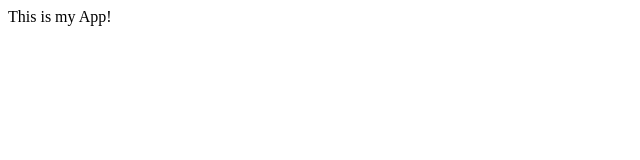
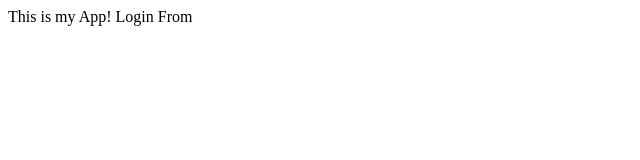
Before and after one commit to Matthew2820/lab, a plain HTML site: page index.html in a window 1280 px wide. Shown: the whole page, without its empty margins (0-640 px from the left). Drawn offline with Linux system fonts and the light colour scheme.

Commit message:
login form

```diff
--- a/app.js
+++ b/app.js
@@ -1 +1 @@
-console.log('Hello')
+console.log('Hello');
--- /dev/null
+++ b/dir2/app2.js
@@ -0,0 +1 @@
+console.log(123);
--- a/index.html
+++ b/index.html
@@ -4,5 +4,6 @@
     </head>
     <body>
             This is my App!
+            Login From
     </body>
 </html>
```
Also changed, not shown: log.txt (added), login.html (added).
